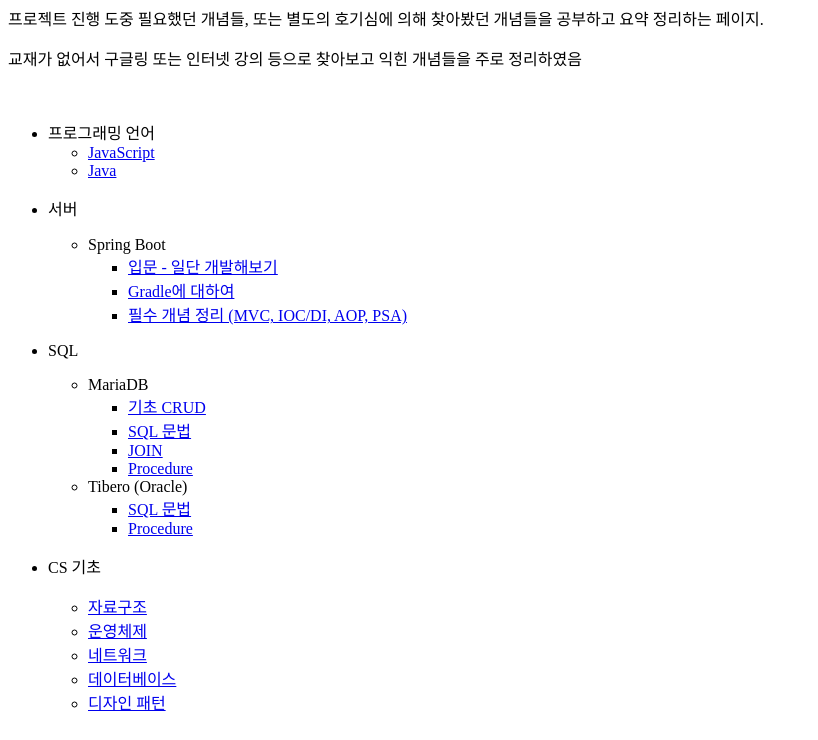
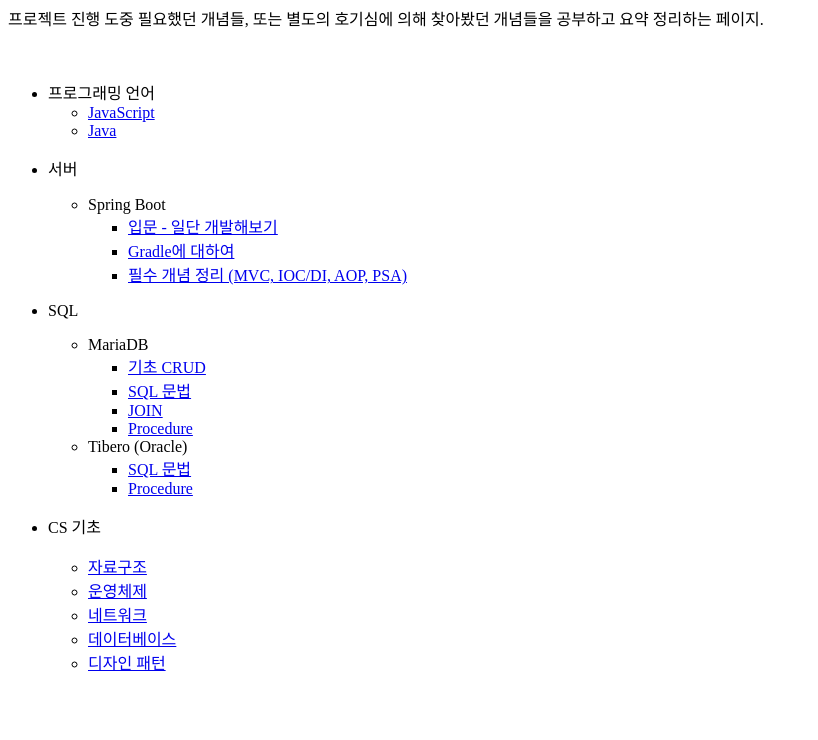
Before and after one commit to SamYangRamen/SamYangRamen.github.io, a plain HTML site: page index.html in a window 1280 px wide. Shown: the part 60-800 px from the top of the page, without its empty margins (0-818 px from the left). Drawn offline with Linux system fonts and the light colour scheme.

Commit message:
[docs] update index.html and readme.md

```diff
--- a/index.html
+++ b/index.html
@@ -2,10 +2,6 @@
 <p>
   프로젝트 진행 도중 필요했던 개념들, 또는 별도의 호기심에 의해 찾아봤던
   개념들을 공부하고 요약 정리하는 페이지.
-</p>
-<p>
-  교재가 없어서 구글링 또는 인터넷 강의 등으로 찾아보고 익힌 개념들을 주로
-  정리하였음
 </p>
 <br />
 <ul>
```
Also changed, not shown: 1 other file.
